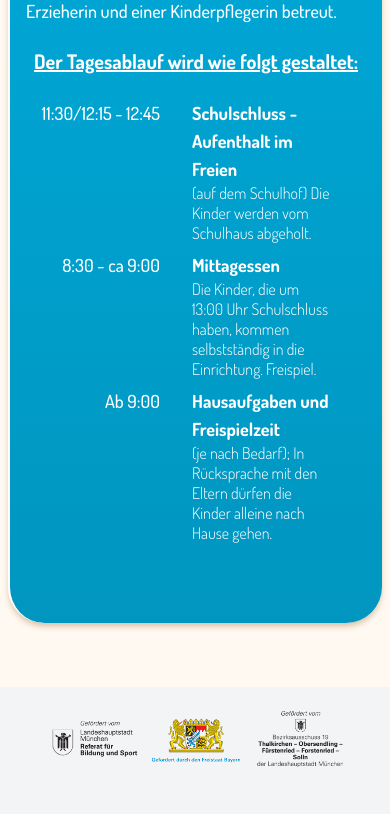
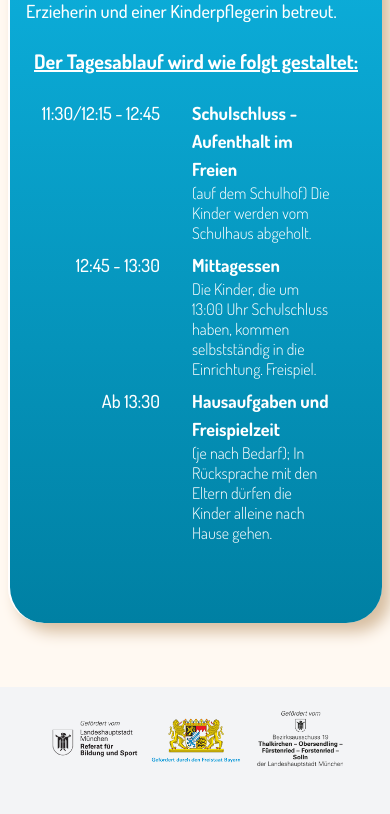
Before and after one commit to maxhofkinder/maxhofkinder.github.io, a Next.js app: page /schedule in a window 390 px wide. Shown: the part 2320-3134 px from the top of the page. Built offline with nearby package versions, Linux system fonts and the light colour scheme.

Commit message:
fixed mobile paddin

```diff
--- a/src/app/globals.css
+++ b/src/app/globals.css
@@ -14,31 +14,30 @@
     text-align: center;
     color: white;
     border-radius: 2.25rem;
-    box-shadow: 0 4px 6px -1px rgba(0, 0, 0, 0.1), 0 2px 4px -1px rgba(0, 0, 0, 0.06);
-    box-shadow: 0 4px 6px -1px #d7bea1;
+    box-shadow: 9px 9px 15px 0px #d7bea1;
     padding-bottom: 4rem;
     padding-top: 1rem;
 
   }
 
   .card-gradient-green {
-    background-image: linear-gradient(to bottom, #92ca43, #75a532);
+    background-image: linear-gradient(to bottom, #a6e054, #669623);
   }
 
   .card-gradient-purple {
-    background-image: linear-gradient(to bottom, #bd66ff, #a530ff);
+    background-image: linear-gradient(to bottom, #c374ff, #8920da);
   }
 
   .card-gradient-orange {
-    background-image: linear-gradient(to bottom, #ffaf40, #df9630);
+    background-image: linear-gradient(to bottom, #ffb751, #f19310);
   }
 
   .card-gradient-red {
-    background-image: linear-gradient(to bottom, #ff6666, #e25252);
+    background-image: linear-gradient(to bottom, #ff7474, #d63f3f);
   }
 
   .card-gradient-blue {
-    background-image: linear-gradient(to bottom, #00b0e2, #0096c0);
+    background-image: linear-gradient(to bottom, #14ccff, #0080a3);
   }
 }
 
--- a/src/app/schedule/page.tsx
+++ b/src/app/schedule/page.tsx
@@ -76,12 +76,12 @@ export default function Schedule() {
                   <p className="font-light text-base leading-tight">(auf dem Schulhof) Die Kinder werden vom Schulhaus abgeholt.</p>
                 </div>
 
-                <p className="text-right text-lg font-medium whitespace-nowrap">8:30 - ca 9:00</p>
+                <p className="text-right text-lg font-medium whitespace-nowrap">12:45 - 13:30</p>
                 <div>
                 <p className="text-lg text-left font-bold">Mittagessen</p>
                   <p className="font-light text-base leading-tight">Die Kinder, die um 13:00 Uhr Schulschluss haben, kommen selbstständig in die Einrichtung. Freispiel.</p>
                 </div>
-                <p className="text-right text-lg font-medium whitespace-nowrap">Ab 9:00</p>
+                <p className="text-right text-lg font-medium whitespace-nowrap">Ab 13:30</p>
                 <div>
                 <p className="text-lg text-left font-bold">Hausaufgaben und Freispielzeit</p>
                   <p className="font-light text-base leading-tight">(je nach Bedarf); In Rücksprache mit den Eltern dürfen die Kinder alleine nach Hause gehen.</p>
```
